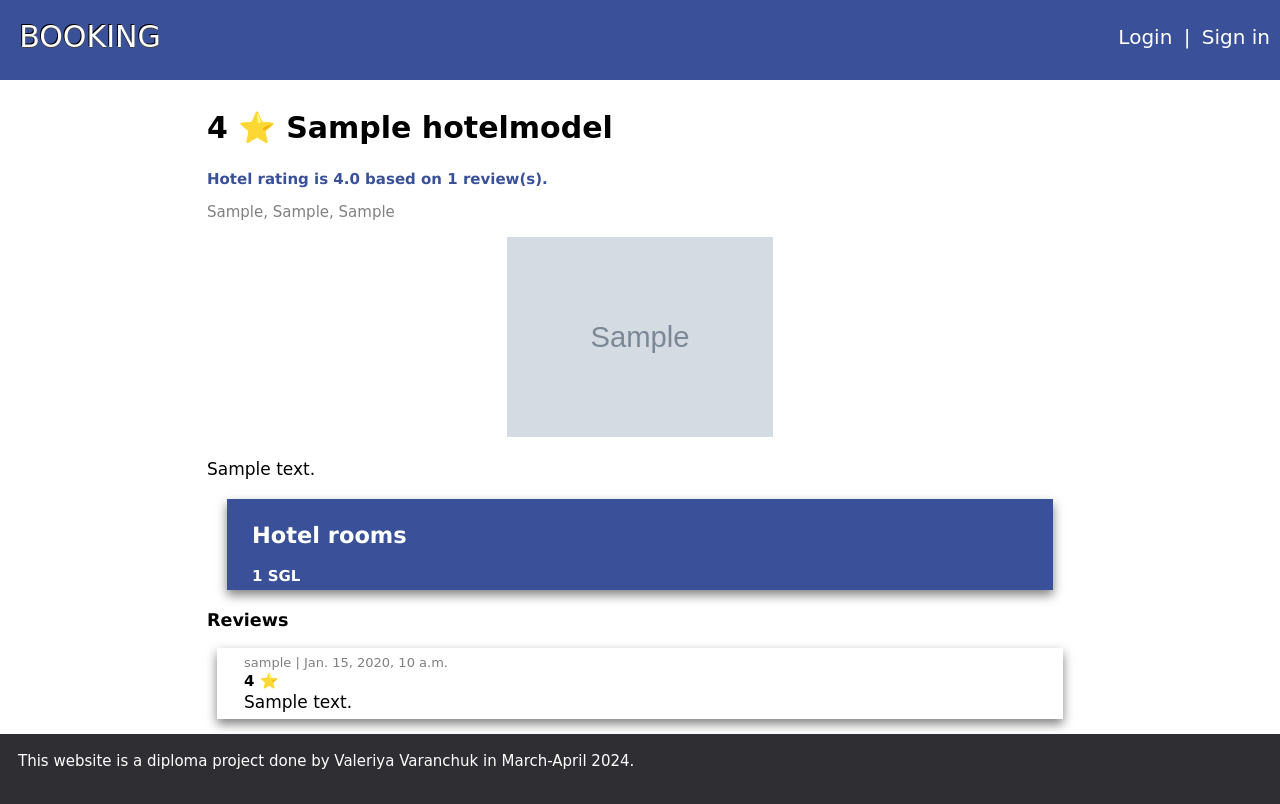
After one commit to Valerolactone/Booking, a Django app: a page that uses booking/templates/layout.html in a window 1280 px wide. The commit adds this page. Run offline with Django 5.2, Linux system fonts and the light colour scheme; tables that the repository leaves empty hold one stand-in row (values such as "Sample post"); grey boxes marked "Sample" are stand-in pictures.

Commit message:
added views related with hotels and rooms
Added views and templates related to hotels and rooms (list of all hotels, specific hotel, available rooms, specific room)

```diff
--- a/booking/hotels/urls.py
+++ b/booking/hotels/urls.py
@@ -1,7 +1,8 @@
-from django.http import HttpResponse
 from django.urls import path
-from .views import index
+from .views import ListHotelsView, HotelInfoView, RoomInfoView
 
 urlpatterns = [
-    path('', index, name='hotels'),
+    path('', ListHotelsView.as_view(), name='hotels'),
+    path('hotel/<slug:slug>', HotelInfoView.as_view(), name='hotel_info'),
+    path('room/<slug:slug>', RoomInfoView.as_view(), name='room_info'),
 ]
--- a/booking/hotels/views.py
+++ b/booking/hotels/views.py
@@ -1,5 +1,47 @@
-from django.shortcuts import render
-from django.http import HttpResponse
+from django.db.models import Prefetch, Avg
+from django.shortcuts import render, get_object_or_404, redirect
+from django.views import View
+from django.views.generic import ListView
+from .models import HotelModel, RoomModel, PhotoModel
+from reservations.forms import CommentForm
+from reservations.models import ReviewModel
 
-def index(request):
-    return HttpResponse("Successful")
+
+class ListHotelsView(ListView):
+    paginate_by = 3
+    model = HotelModel
+    template_name = 'hotels/list_hotels.html'
+    context_object_name = 'hotels'
+
+    def get_queryset(self):
+        return HotelModel.objects.prefetch_related(
+            Prefetch('photos', queryset=PhotoModel.objects.filter(photo_name='cover')))
+
+
+class HotelInfoView(View):
+    def get(self, request, slug):
+        hotel = get_object_or_404(HotelModel, slug=slug)
+        photos = PhotoModel.objects.filter(hotel_id=hotel.id)
+        rooms = RoomModel.objects.filter(hotel_id=hotel.id, available=True)
+        reviews = ReviewModel.objects.filter(hotel_id=hotel.id)
+        user_hotel_rating = reviews.aggregate(Avg('rating'))
+        comment_form = CommentForm()
+        return render(request, 'hotels/certain_hotel.html',
+                      context={'hotel': hotel, 'photos': photos,
+                               'rooms': rooms, 'reviews': reviews,
+                               'comment_form': comment_form,
+                               'user_hotel_rating': user_hotel_rating})
+
+    def post(self, requests, slug):
+        comment_form = CommentForm(requests.POST)
+        if comment_form.is_valid():
+            comment_form.save()
+            return redirect('hotel_info', slug=slug)
+
+
+class RoomInfoView(View):
+    def get(self, request, slug):
+        room = get_object_or_404(RoomModel, slug=slug)
+        photos = PhotoModel.objects.filter(room_id=room.id)
+        return render(request, 'hotels/certain_room.html',
+                      context={'room': room, 'photos': photos})
--- /dev/null
+++ b/booking/reservations/forms.py
@@ -0,0 +1,13 @@
+from django import forms
+from django.forms import HiddenInput
+from .models import ReviewModel
+
+
+class CommentForm(forms.ModelForm):
+    class Meta:
+        model = ReviewModel
+        fields = ['rating', 'comment', 'hotel_id', 'user_id']
+        widgets = {
+            'hotel_id': HiddenInput(),
+            'user_id': HiddenInput(),
+        }
--- /dev/null
+++ b/booking/static/css/certain_item.css
@@ -0,0 +1,75 @@
+.photos {
+    align-items: center;
+    display: flex;
+    flex-wrap: wrap;
+    justify-content: center;
+    }
+
+img {
+    max-height: 200px;
+    margin: 1px;
+    }
+
+.hotel-address {
+    color: gray;
+    font-family:
+    Brush Script Std,
+    cursive;
+    font-size: 15px;
+    }
+
+.description {
+    font-family: cursive;
+    font-size: 17px;
+    text-align: justify;
+    }
+
+.room a:link, a:visited {
+    font-weight: bold;
+    font-size: 15px;
+    color: white;
+    text-decoration: none;
+    display: inline-block;
+    }
+
+.comment{
+    background: #fff;
+    border: 10px;
+    box-shadow: 0px 5px 10px 0px rgba(0, 0, 0, 0.5);
+    margin: 10px;
+    padding: 5px 25px;
+    }
+
+.comment-info {
+    color: gray;
+    font-family: cursive;
+    font-size: 13px;
+    margin: 2px;
+}
+
+.comment-rating {
+    font-weight: bold;
+    font-size: 15px;
+    margin: 2px;
+    }
+
+.comment-contetnt {
+    font-family: cursive;
+    font-size: 17px;
+    margin: 2px;
+    }
+
+
+.user-rating {
+    color: #3A5199;
+    font-weight: bold;
+    }
+
+.rooms {
+    background: #3A5199;
+    color: white;
+    border: 10px;
+    box-shadow: 0px 5px 10px 0px rgba(0, 0, 0, 0.5);
+    margin: 20px;
+    padding: 5px 25px;
+    }
--- /dev/null
+++ b/booking/static/css/layout.css
@@ -0,0 +1,108 @@
+body {
+  display: grid;
+  grid-template-areas:
+    "header header header"
+    "right_sidebar article left_sidebar"
+    "footer footer footer";
+  grid-template-rows: 80px 1fr 70px;
+  grid-template-columns: 15% 1fr 15%;
+  grid-row-gap: 5px;
+  grid-column-gap: 15px;
+  height: 100vh;
+  margin: 0;
+  }
+
+header {
+  display: flex;
+  padding: 1.2em;
+  background: #3A5199;
+  }
+
+#site_name {
+  text-shadow: -1px -1px #000, 0 1px 0 #444;
+  color: white;
+  transition: all .5s;
+  font-size: 30px;
+  font-family:
+  Lucida Handwriting,
+  cursive;
+  }
+
+#authentication {
+  color: white;
+  position: absolute;
+  right: 5px;
+  font-size: 20px;
+  font-family:
+  Brush Script Std,
+  cursive;
+  }
+
+#authentication a:link, a:visited{
+  color: white;
+  padding: 6px 5px;
+  text-decoration: none;
+  display: inline-block;
+  font-family:
+  Brush Script Std,
+  cursive;
+  }
+
+footer {
+  padding: 1.2em;
+  background: #2F2E33;
+  color: white;
+  font-size: 15px;
+  font-family:
+  Brush Script Std,
+  cursive;
+  }
+
+#page_header {
+  grid-area: header;
+  position: relative;
+  }
+
+#page_footer {
+  grid-area: footer;
+  }
+
+#main_content {
+  grid-area: article;
+  font-size: 15px;
+  font-family:
+  Lucida Sans Unicode,
+  sans-serif;
+  }
+
+#right_sidebar {
+  grid-area: right_sidebar;
+  padding: 1.2em;
+  "background: #D5D6D2;
+  }
+
+#left_sidebar {
+  grid-area: left_sidebar;
+  padding: 1.2em;
+  "background: #D5D6D2;
+  }
+
+@media all and (max-width: 575px) {
+  body {
+    grid-template-areas:
+      "header"
+      "article"
+      "left_sidebar"
+      "right_sidebar"
+      "footer";
+    grid-template-rows: 80px 1fr 70px;
+    grid-template-columns: 1fr;
+ }
+}
+
+h1 {
+    font-size: 30px;
+    font-family:
+    Brush Script Std,
+    cursive;
+    }
--- /dev/null
+++ b/booking/templates/hotels/certain_hotel.html
@@ -0,0 +1,71 @@
+{% extends 'layout.html' %}
+{% load static %}
+
+{% block title %}{{hotel.name}}{% endblock title %}
+
+{% block css %}
+    {{ block.super }}
+    <link rel="stylesheet" href="{% static 'css/certain_item.css' %}" type="text/css">
+{% endblock css %}
+
+{% block header %}{{hotel.rating}} &#11088; {{hotel.name}}{% endblock %}
+
+{% block content %}
+    <div class="info">
+        <p class="user-rating">
+            {% if user_hotel_rating.rating__avg is not None %}
+                Hotel rating is {{user_hotel_rating.rating__avg}} based on {{reviews|length}} review(s).
+            {% else %}
+                This hotel does not yet have a user rating.
+            {% endif %}
+        </p>
+        <p class="hotel-address">{{hotel.country}}, {{hotel.city}}, {{hotel.location}}</p>
+        {% if photos %}
+            <div class="photos">
+                {% for photo in photos %}
+                <a href="/media/{{photo.photo}}"> <img src='/media/{{photo.photo}}'></a>
+                {% endfor %}
+            </div>
+        {% endif%}
+        <p class="description"> {{hotel.description}}</p>
+    </div>
+
+    <div class="rooms">
+        {% if rooms %}
+            <h2>Hotel rooms</h2>
+            {% for room in rooms %}
+                <div class="room">
+                   <a class="room_link" href="/room/{{room.slug}}"> {{room.number}} {{room.room_type}}</a>
+                </div>
+            {% endfor %}
+        {% else %}
+            <h3 class="no-rooms">Sorry, there are no rooms available at this hotel right now.</h3>
+        {% endif %}
+    </div>
+
+    <div class="reviews">
+        {% if reviews %}
+            <h3>Reviews</h3>
+            {% for review in reviews %}
+            <div class="comment">
+                <div class="comment-info">{{review.user_id.username}} | {{review.created_at}}</div>
+                <div class="comment-rating">{{review.rating}} &#11088;</div>
+                <div class="comment-contetnt">{{review.comment}}</div>
+            </div>
+            {% endfor %}
+        {% else %}
+            <h4>There are no reviews for this hotel.</h4>
+        {% endif %}
+        {% if request.user.is_authenticated %}
+        <h4>Leave a review</h4>
+        <form method="POST">
+            {% csrf_token %}
+            <input type="hidden" name="hotel_id" id="id_hotel" value="{{hotel.id}}">
+            <input type="hidden" name="user_id" id="id_user" value="{{request.user.id}}">
+            {{ comment_form.rating}} <br>
+            {{ comment_form.comment}} <br>
+            <input type="submit" value="Publish">
+        </form>
+        {% endif %}
+    </div>
+{% endblock %}
--- /dev/null
+++ b/booking/templates/layout.html
@@ -0,0 +1,33 @@
+<!doctype html>
+{% load static %}
+<html lang="en">
+<head>
+    <meta charset="UTF-8">
+    <meta name="viewport"
+          content="width=device-width, user-scalable=no, initial-scale=1.0, maximum-scale=1.0, minimum-scale=1.0">
+    <meta http-equiv="X-UA-Compatible" content="ie=edge">
+    <title>{% block title %}{% endblock %}</title>
+    {% block css %}
+    <link href="{% static 'css/layout.css' %}" rel="stylesheet" type="text/css">
+    {% endblock css %}
+</head>
+<body>
+<header id="page_header">
+    <div id="site_name"> BOOKING</div>
+    <div id="authentication">
+    {% if request.user.is_authenticated %}
+        Welcome, {{user.username}} | <a href="{% url 'logout' %}">Logout</a>
+    {% else %}
+        <a  href="{% url 'login' %}">Login</a> | <a href="{% url 'register' %}">Sign in</a>
+    {% endif %}
+    </div>
+</header>
+    <article id="main_content">
+        <h1>{% block header %}{% endblock %}</h1>
+        {% block content %}{% endblock %}
+    </article>
+    <div id="right_sidebar">{%block right-sidebar %}{% endblock %}</div>
+    <div id="left_sidebar">{%block left-sidebar %}{% endblock %}</div>
+    <footer id="page_footer">This website is a diploma project done by Valeriya Varanchuk in March-April 2024.</footer>
+</body>
+</html>
```
Also changed, not shown: booking/static/css/hotels.css (added, +45 -0 lines), booking/templates/hotels/certain_room.html (added, +25 -0 lines), booking/templates/hotels/list_hotels.html (added, +55 -0 lines), booking/templates/users/login.html (+7 -10 lines), booking/templates/users/register.html (+6 -9 lines).
